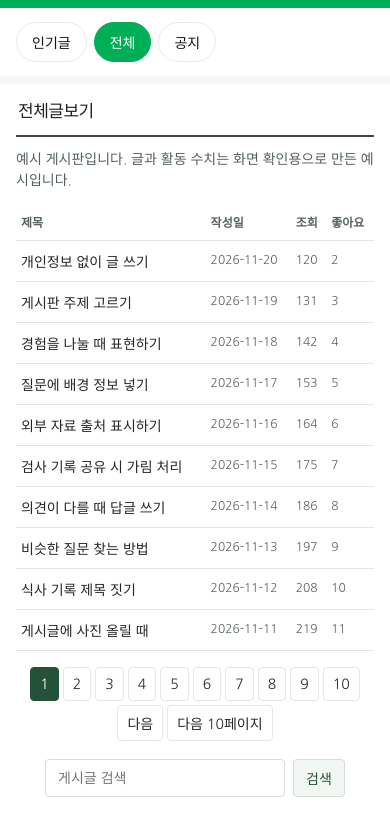
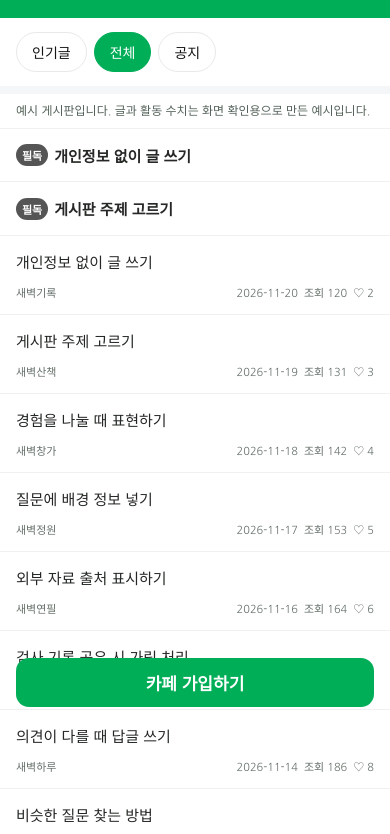
Before and after one commit to hlchoyrcompany-max/gtacafe12, a plain HTML site: page index.html in a window 390 px wide. Shown: the part 125-959 px from the top of the page. Drawn offline with Linux system fonts and the light colour scheme; a web font is replaced by a local one.

Commit message:
Match reference mobile cafe feed

```diff
--- a/css/cafe-home.css
+++ b/css/cafe-home.css
@@ -103,3 +103,72 @@
   .cafe-mobile-home .home-board td, .cafe-mobile-home .home-board th { font-size: 12px; }
   .cafe-mobile-home .home-board td:first-child { font-size: 14px; }
 }
+
+.home-mobile-pinned, .home-mobile-join { display: none; }
+
+@media (max-width: 767px) {
+  .cafe-mobile-home .cafe-mobile-bar { min-height: 52px; padding-inline: 12px; }
+  .cafe-mobile-home .cafe-mobile-title { font-size: 16px; }
+  .cafe-mobile-home .cafe-mobile-profile { min-height: 91px; padding: 9px 16px 15px; }
+  .cafe-mobile-home .cafe-mobile-counts { color: #dcf4e6; }
+  .cafe-mobile-home .cafe-home { padding-bottom: calc(74px + env(safe-area-inset-bottom)); }
+  .cafe-mobile-home .home-board { margin: 0; }
+  .cafe-mobile-home .home-board-heading { display: none; }
+  .cafe-mobile-home .home-example-note { margin: 8px 16px; font-size: 12px; }
+  .home-mobile-pinned { display: block; }
+  .home-mobile-pinned a {
+    display: flex;
+    align-items: center;
+    gap: 6px;
+    min-height: 54px;
+    padding: 10px 16px;
+    border-bottom: 1px solid #f0f0f0;
+    font-size: 15px;
+    font-weight: 700;
+  }
+  .home-mobile-pinned a:first-child { border-top: 1px solid #f0f0f0; }
+  .home-mobile-pinned span { flex: none; padding: 3px 6px; border-radius: 12px; background: #555; color: #fff; font-size: 11px; }
+  .cafe-mobile-home .home-board table, .cafe-mobile-home .home-board tbody { display: block; }
+  .cafe-mobile-home .home-board thead { position: absolute; width: 1px; height: 1px; clip-path: inset(50%); overflow: hidden; }
+  .cafe-mobile-home .home-board tbody tr {
+    display: grid;
+    grid-template-columns: minmax(0, 1fr) auto auto auto;
+    align-items: end;
+    gap: 7px 6px;
+    min-height: 79px;
+    padding: 13px 16px;
+    border-bottom: 1px solid #f0f0f0;
+  }
+  .cafe-mobile-home .home-board tbody td {
+    display: block;
+    border: 0;
+    padding: 0;
+    font-size: 11px;
+    color: #667069;
+  }
+  .cafe-mobile-home .home-board tbody td:first-child {
+    grid-column: 1 / -1;
+    color: #242824;
+    font-size: 15px;
+    line-height: 1.5;
+  }
+  .cafe-mobile-home .home-board td:nth-child(2) { min-width: 0; overflow: hidden; text-overflow: ellipsis; }
+  .cafe-mobile-home .home-board td:nth-child(4)::before { content: '조회 '; }
+  .cafe-mobile-home .home-board td:nth-child(5)::before { content: '♡ '; }
+  .cafe-mobile-home .home-board .home-empty { padding: 16px 0; }
+  .cafe-mobile-home .home-example { padding: 16px; }
+  .cafe-mobile-home .home-example .home-example-note { margin-left: 0; }
+  .home-mobile-join {
+    display: block;
+    position: fixed;
+    z-index: 10;
+    inset: auto 16px calc(12px + env(safe-area-inset-bottom)) 16px;
+    height: 49px;
+    border-radius: 13px;
+    background: #00ae58;
+    color: #fff;
+    font-size: 17px;
+    font-weight: 700;
+    opacity: 1;
+  }
+}
--- a/index.html
+++ b/index.html
@@ -10,7 +10,7 @@
   <link rel="stylesheet" href="css/blog.css">
   <link rel="stylesheet" href="css/brand.css?v=20261118-small-heart">
   <link rel="stylesheet" href="css/cafe.css?v=6">
-  <link rel="stylesheet" href="css/cafe-home.css?v=4">
+  <link rel="stylesheet" href="css/cafe-home.css?v=5">
 </head>
 <body class="cafe-mobile-home">
 <a class="skip-link" href="#home">본문 바로가기</a>
@@ -67,6 +67,7 @@
 
         </div>
         <p class="home-example-note">예시 게시판입니다. 글과 활동 수치는 화면 확인용으로 만든 예시입니다.</p>
+        <div class="home-mobile-pinned" id="home-mobile-pinned" hidden></div>
         <table aria-labelledby="board-title">
           <thead><tr><th scope="col">제목</th><th scope="col">작성자</th><th scope="col">작성일</th><th scope="col">조회</th><th scope="col">좋아요</th></tr></thead>
           <tbody id="home-rows"><tr><td class="home-empty" colspan="5">게시글을 불러오는 중입니다.</td></tr></tbody>
@@ -85,13 +86,14 @@
         <p id="example-body"></p>
         <a id="example-back" href="#latest">목록으로</a>
       </article>
+      <button class="home-mobile-join" type="button" disabled>카페 가입하기</button>
     </main>
   </div>
 </div>
 <noscript><p>게시글 목록을 보려면 JavaScript를 켜 주세요.</p></noscript>
 <script src="js/cafe-example-posts.js"></script>
 <script src="js/blog-core.js?v=20261118-clean"></script>
-<script src="js/cafe-home.js?v=4"></script>
+<script src="js/cafe-home.js?v=5"></script>
 <dialog class="cafe-mobile-drawer" id="cafe-mobile-drawer" aria-labelledby="cafe-mobile-drawer-title">
   <div class="cafe-mobile-drawer-heading">
     <h2 id="cafe-mobile-drawer-title">게시판 메뉴</h2>
--- a/js/cafe-home.js
+++ b/js/cafe-home.js
@@ -33,6 +33,20 @@
     link.textContent = label;
     if (number === page && label === String(number)) link.setAttribute('aria-current', 'page');
     pagination.append(link);
+  }
+
+  function renderPinned() {
+    if (requested || query || page !== 1) return;
+    const pinned = document.getElementById('home-mobile-pinned');
+    for (const post of core.filterPosts(posts, '공지').slice(0, 2)) {
+      const link = document.createElement('a');
+      const badge = document.createElement('span');
+      badge.textContent = '필독';
+      link.href = href(1, post.id);
+      link.append(badge, post.title);
+      pinned.append(link);
+    }
+    pinned.hidden = false;
   }
 
   function render() {
@@ -82,5 +96,6 @@
     query = input.value.trim();
     location.href = href(1);
   });
+  renderPinned();
   render();
 })();
```
